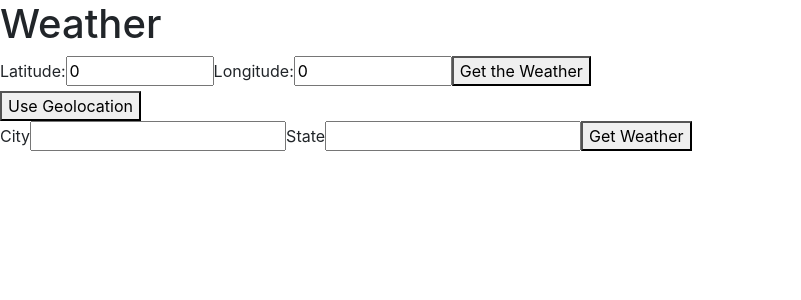
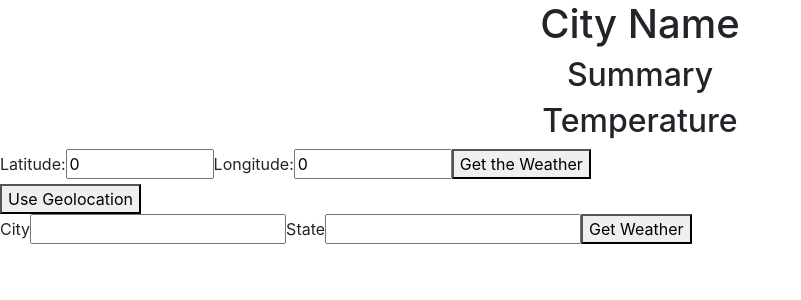
Before and after one commit to CodySelman/weather-app, a React (Create React App) app in the folder client/: page / in a window 1280 px wide. Shown: the top 300 px of the page, without its empty margins (0-801 px from the left). Built offline with nearby package versions, Linux system fonts and the light colour scheme.

Commit message:
Began reformatting heading. Changed runGetWeather function to only return array with 12 hours worth of weather data.

```diff
--- a/client/src/App.js
+++ b/client/src/App.js
@@ -76,7 +76,8 @@ class App extends Component {
   runGetWeather(){
     getWeather(this.state.lat, this.state.lon)
     .then(response => {
-      const hourlyWeather = response.data.hourly.data;
+      const hourlyWeather = response.data.hourly.data.slice(0, 12);
+      console.log(hourlyWeather);
       this.setState({
         hourlyWeather: hourlyWeather
       });
@@ -114,7 +115,10 @@ class App extends Component {
                                                                               )
     return (
       <div>
-        <h1>Weather</h1>
+        <h1 className='text-center'>City Name</h1>
+        <h2 className='text-center'>Summary</h2>
+        <h2 className='text-center'>Temperature</h2>
+
 
         {this.state.error ? <h1>{this.state.error}</h1> : ""}
         {isEmptyObject(this.state.hourlyWeather) ? (
```
